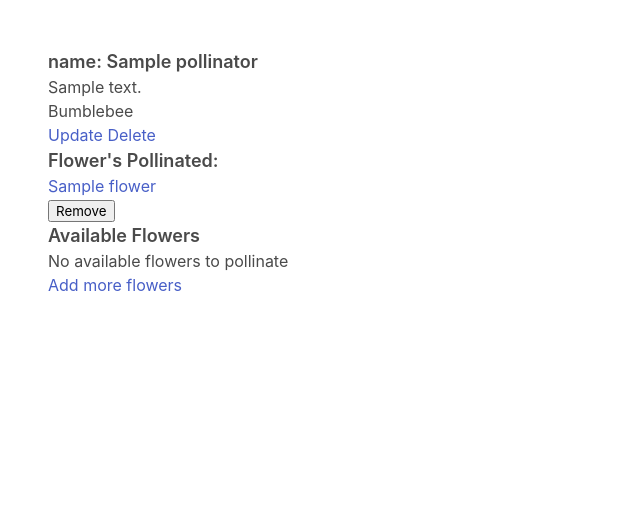
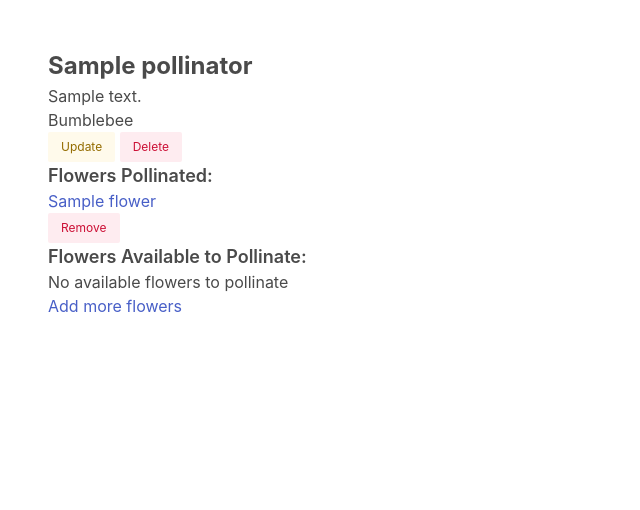
Before and after one commit to ambertav/flower_collector, a Django app: page /pollinators/1/ in a window 1280 px wide. Shown: the part 72-582 px from the top of the page, without its empty margins (0-640 px from the left). Run offline with Django 4.2, Linux system fonts and the light colour scheme; a user stored in the database is signed in; tables that the repository leaves empty hold one stand-in row (values such as "Sample post").

Commit message:
fixes typos, styles buttons

```diff
--- a/main_app/templates/pollinators/pollinator_detail.html
+++ b/main_app/templates/pollinators/pollinator_detail.html
@@ -7,15 +7,15 @@
 
 {% block content %}
     <div>
-        <h3>name: {{ pollinator.name.capitalize }}</h3>
+        <h2>{{ pollinator.name.capitalize }}</h2>
         <p>{{ pollinator.description }}</p>
         <p>{{ pollinator.get_type_display }}</p>
-        <a href="{% url 'pollinator_update' pollinator.id %}">Update</a>
-        <a href="{% url 'pollinator_delete' pollinator.id %}">Delete</a>
+        <a href="{% url 'pollinator_update' pollinator.id %}" class="button is-small is-warning is-light">Update</a>
+        <a href="{% url 'pollinator_delete' pollinator.id %}" class="button is-small is-danger is-light">Delete</a>
     </div>
 
     <div>
-        <h3>Flower's Pollinated:</h3>
+        <h3>Flowers Pollinated:</h3>
         {% if pollinator.flowers.count %}
             {% for flower in pollinator.flowers.all %}
                 <div>
@@ -24,7 +24,7 @@
                     </a>
                     <form action="{% url 'unassoc_flower' pollinator.id flower.id %}" method="POST">
                         {% csrf_token %}
-                        <input type="submit" value="Remove">
+                        <input type="submit" value="Remove" class="button is-small is-danger is-light">
                     </form>
                 </div>
             {% endfor %}
@@ -33,7 +33,7 @@
         {% endif %}
     </div>
     <div>
-        <h3>Available Flowers</h3>
+        <h3>Flowers Available to Pollinate:</h3>
         {% if flowers.count %}
             {% for flower in flowers %}
                 {% if flower.stage == 'P' %}
@@ -43,7 +43,7 @@
                         </a>
                         <form action="{% url 'assoc_flower' pollinator.id flower.id %}" method="POST">
                             {% csrf_token %}
-                            <input type="submit" value="Add">
+                            <input type="submit" value="Add" class="button is-small is-success is-light">
                         </form>
                     </div>
                 {% endif %}
```
